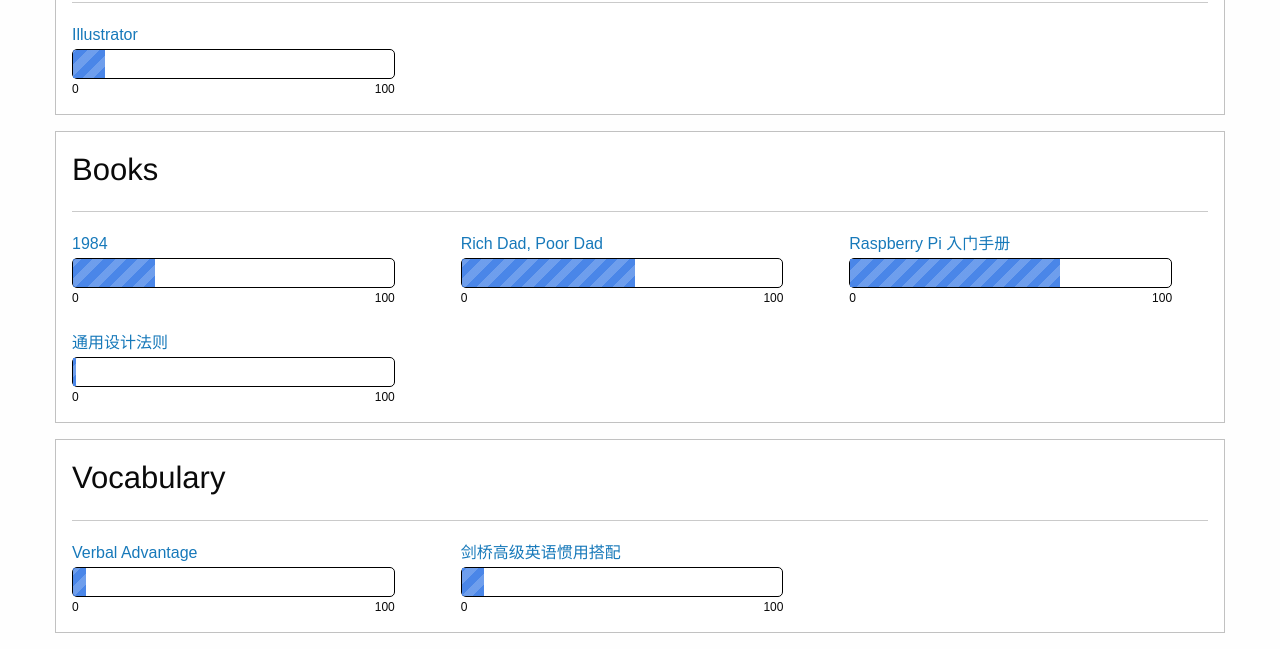
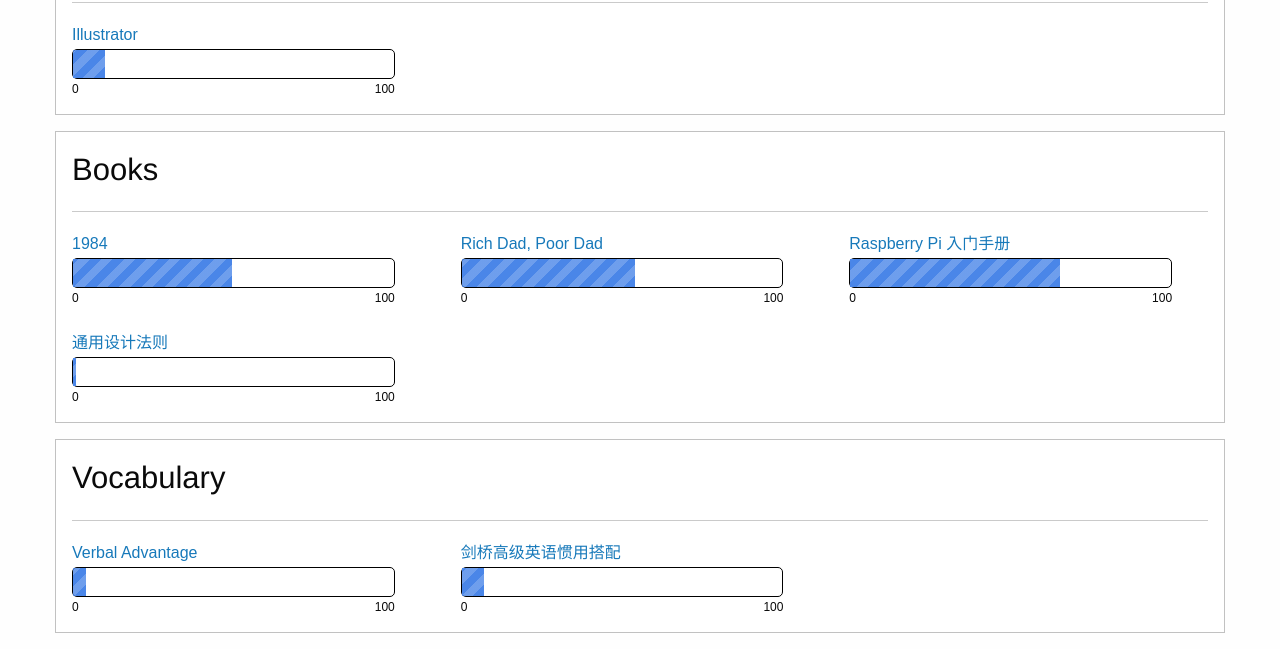
Before and after one commit to huiqingao/study-progress, a plain HTML site: page progress.html in a window 1280 px wide. Shown: the part 676-1325 px from the top of the page. Drawn offline with Linux system fonts and the light colour scheme.

Commit message:
Updated Books progress

```diff
--- a/progress.html
+++ b/progress.html
@@ -141,7 +141,7 @@
                 <div class="dollartimes-pb-title" style="font-size:16px; overflow: hidden;"><a href="" target="_blank">1984</a></div>
                 <div>
                   <div class="dollartimes-pb-frame" style="border-radius: 5px; background-color: #ffffff;padding: 0px;border: 1px solid #000; height: 30px; margin: 2px 0 1px;">
-                    <div class="dollartimes-pb-fill" style="width:25.6%; height: 100%; margin-top: 0px; background: repeating-linear-gradient(-45deg, rgba(74,134,232,1), rgba(74,134,232,1) 8px, rgba(74,134,232,0.8) 8px, rgba(74,134,232,0.8) 16px);">&nbsp;</div>
+                    <div class="dollartimes-pb-fill" style="width:49.6%; height: 100%; margin-top: 0px; background: repeating-linear-gradient(-45deg, rgba(74,134,232,1), rgba(74,134,232,1) 8px, rgba(74,134,232,0.8) 8px, rgba(74,134,232,0.8) 16px);">&nbsp;</div>
                   </div>
                   <span class="dollartimes-pb-caption" style="float: left; font-size: 12px;">0</span>
                   <span class="dollartimes-pb-caption" style="float: right; font-size: 12px;">100</span>
```
